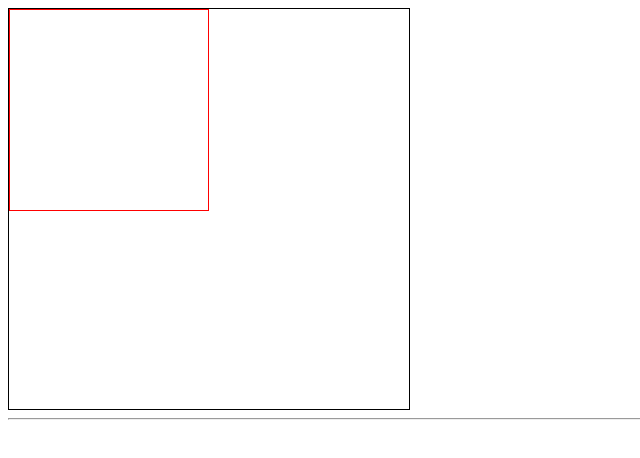
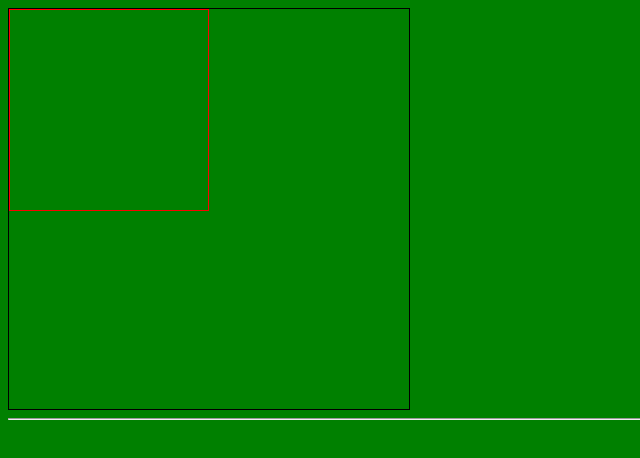
Before and after one commit to PatrickStojek/AkademiaSamouka-HTML-CSS-RWD, a plain HTML site: page index.html in a window 1280 px wide. Shown: the whole page, without its empty margins (0-640 px from the left). Drawn offline with Linux system fonts and the light colour scheme.

Commit message:
add media query showcase for mobile device

```diff
--- a/style.css
+++ b/style.css
@@ -12,3 +12,13 @@
     font-size: 50%;
     border: 1px solid red;
 }
+
+
+
+/* Media query example */
+
+@media (min-width: 601px) {
+    body {
+        background-color: green;
+    }
+}
```
